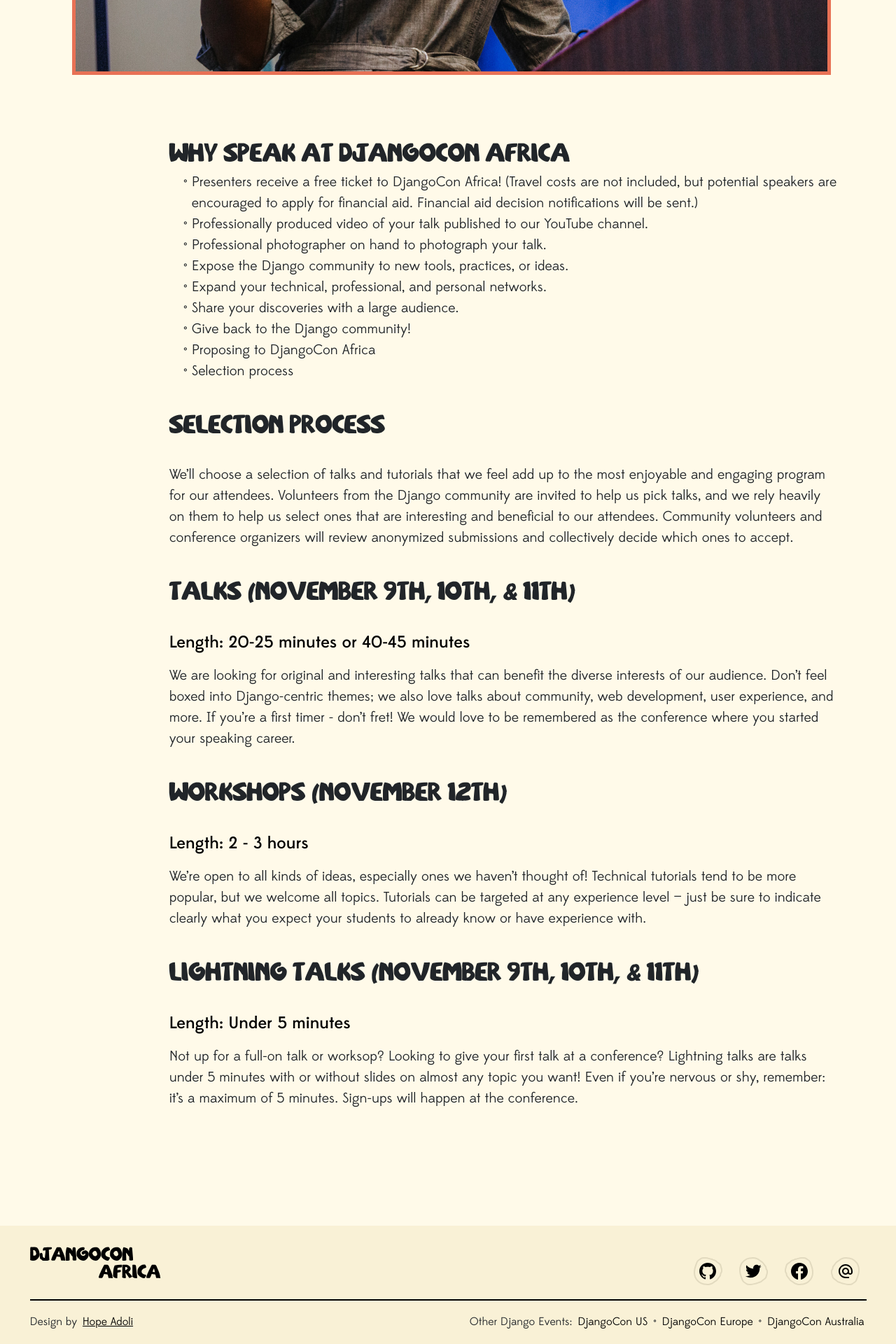
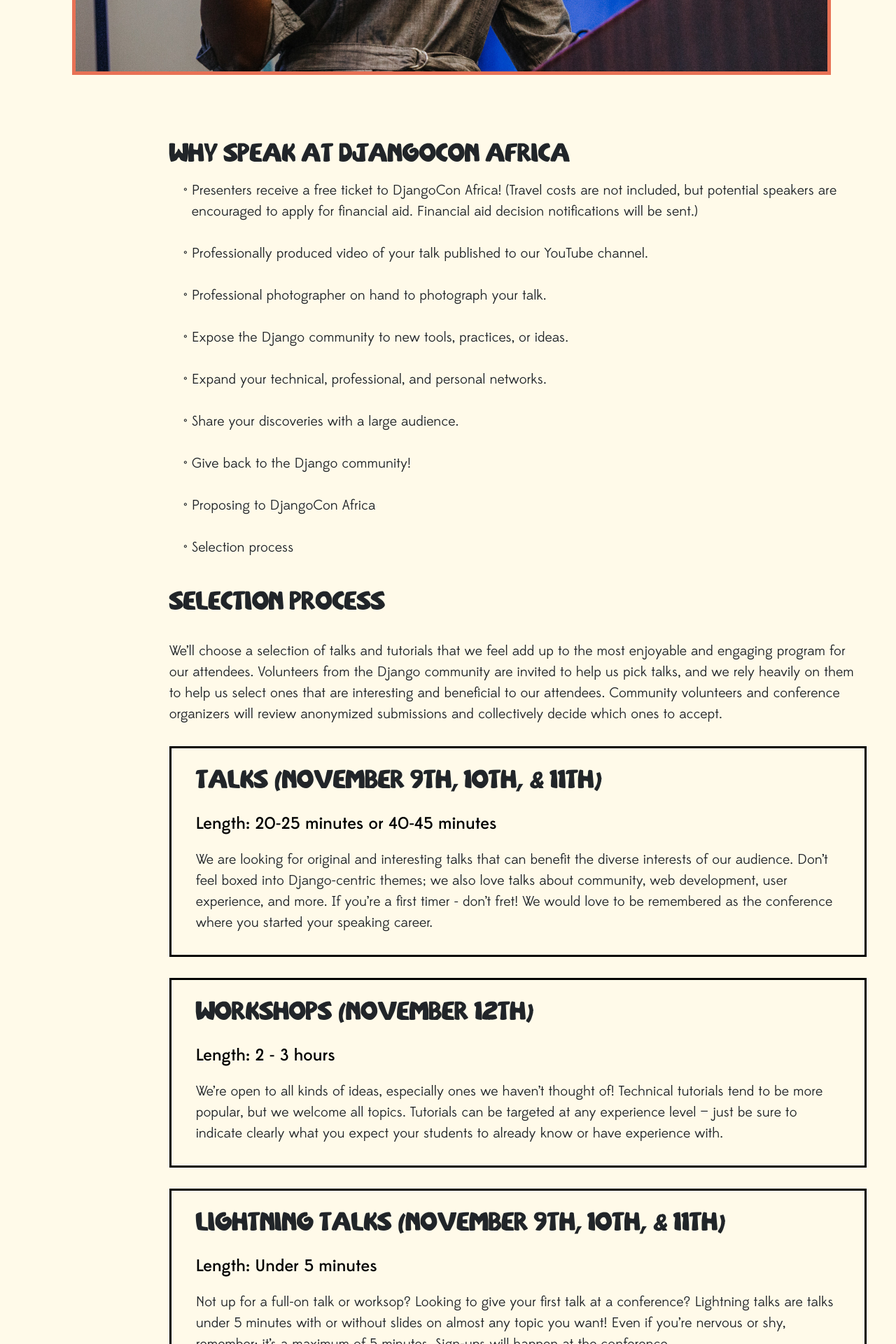
Before and after one commit to djangocon/2023.djangocon.africa, a Jekyll site: the page built from _pages/talks.md, in a window 1280 px wide. Shown: the part 904-2824 px from the top of the page at 70% size. Built offline with Jekyll 4.4.1, drawn with Linux system fonts in a browser that asks for light colours.

Commit message:
Add talks to boxes from design

```diff
--- a/_pages/talks.md
+++ b/_pages/talks.md
@@ -14,25 +14,40 @@
 - Give back to the Django community!
 - Proposing to DjangoCon Africa
 - Selection process
-
+{: .talks-list}
 
 ## Selection Process
 We’ll choose a selection of talks and tutorials that we feel add up to the most enjoyable and engaging program for our attendees. Volunteers from the Django community are invited to help us pick talks, and we rely heavily on them to help us select ones that are interesting and beneficial to our attendees. Community volunteers and conference organizers will review anonymized submissions and collectively decide which ones to accept.
 
-
+{::options parse_block_html="true" /}
+<div class="talk-section" >
 ## Talks (November 9th, 10th, & 11th)
+{: .head-text}
 Length: 20-25 minutes or 40-45 minutes
 {: .sub-head-text}
 
 We are looking for original and interesting talks that can benefit the diverse interests of our audience. Don’t feel boxed into Django-centric themes; we also love talks about community, web development, user experience, and more. If you’re a first timer - don’t fret! We would love to be remembered as the conference where you started your speaking career.
+{: .talk-section-text}
+</div>
 
+{::options parse_block_html="true" /}
+<div class="talk-section" >
 ## Workshops (November 12th)
+{: .head-text}
 Length: 2 - 3 hours
 {: .sub-head-text}
 
 We’re open to all kinds of ideas, especially ones we haven’t thought of! Technical tutorials tend to be more popular, but we welcome all topics. Tutorials can be targeted at any experience level — just be sure to indicate clearly what you expect your students to already know or have experience with.
+{: .talk-section-text}
+</div>
 
+{::options parse_block_html="true" /}
+<div class="talk-section" >
 ## Lightning Talks (November 9th, 10th, & 11th)
+{: .head-text}
 Length: Under 5 minutes
 {: .sub-head-text}
+
 Not up for a full-on talk or worksop? Looking to give your first talk at a conference? Lightning talks are talks under 5 minutes with or without slides on almost any topic you want! Even if you’re nervous or shy, remember: it’s a maximum of 5 minutes. Sign-ups will happen at the conference.
+{: .talk-section-text}
+</div>
--- a/static/css/style.css
+++ b/static/css/style.css
@@ -377,11 +377,6 @@
   list-style-type: " • ";
 }
 
-.djc-default p:nth-child(n + 1) {
-  padding-top: 30px;
-  width: 950px;
-}
-
 .info {
   font-family: "Circular Std";
   font-style: normal;
@@ -479,14 +474,15 @@
 }
 
 .sub-head-text {
-  width: 446px;
-  height: 33px;
   font-family: "Edmondsans";
   font-style: normal;
   font-weight: 420;
   font-size: 24px;
   line-height: 33px;
   color: #000000;
+
+  margin-bottom: 0;
+  padding-top: 0;
 }
 
 .default {
@@ -535,6 +531,22 @@
   color: #000000;
 }
 
+.talk-section {
+  border: 3px solid black;
+  padding: 30px 35px;
+
+  display: flex;
+  flex-direction: column;
+  gap: 20px;
+
+  margin-top: 30px;
+}
+
+.talk-section p {
+  padding: 0 !important;
+  margin: 0 !important;
+}
+
 .talks,
 .about {
   margin-top: 200px;
@@ -545,3 +557,22 @@
   margin-top: 100px;
   border: #000000 2px solid;
 }
+
+.talks {
+  margin-bottom: 20px;
+}
+
+.talks-list {
+  display: flex;
+  flex-direction: column;
+  gap: 30px;
+}
+
+.head-text {
+  padding: 0;
+}
+
+.djc-default p:nth-child(n + 1) {
+  padding-top: 30px;
+  width: 100%;
+}
```
